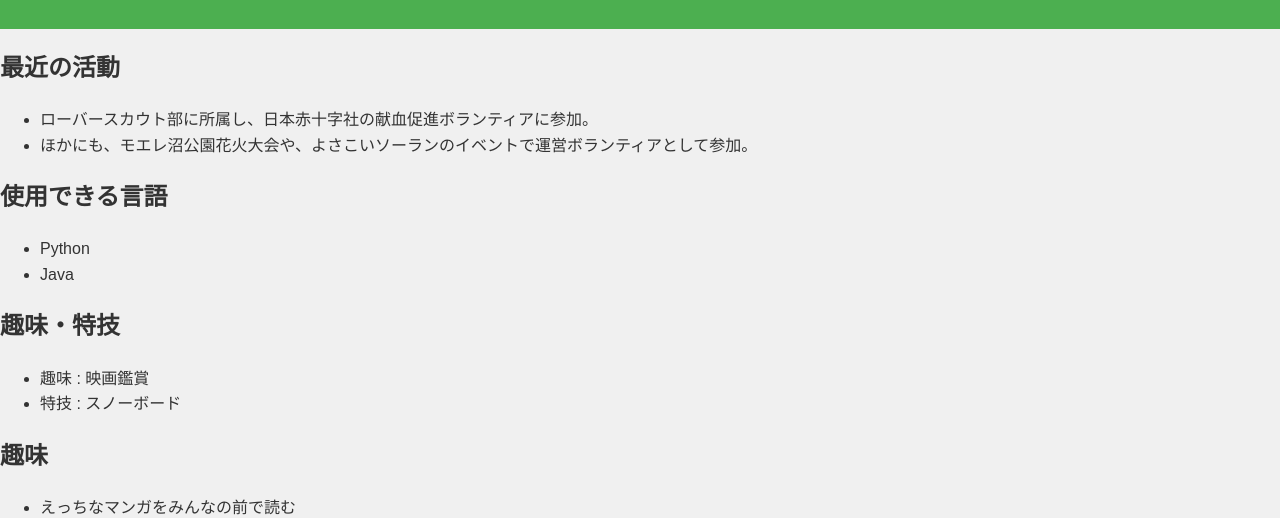
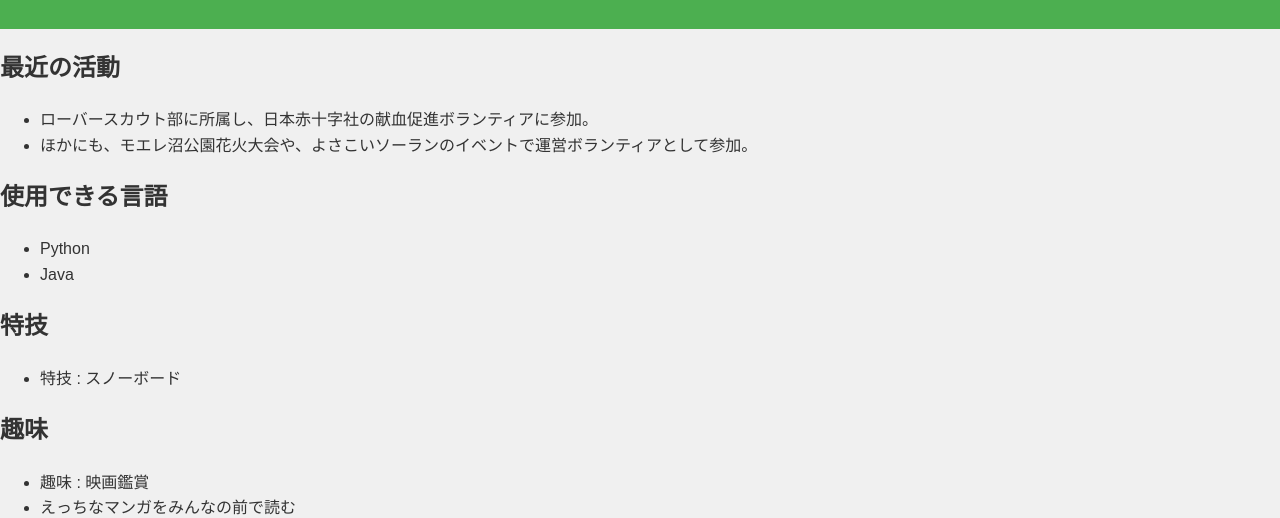
Before and after one commit to beniharuka88/nfc_business_card, a plain HTML site: page index.html in a window 1280 px wide. Shown: the part 275-793 px from the top of the page. Drawn offline with Linux system fonts and the light colour scheme.

Commit message:
一部変更しました

```diff
--- a/index.html
+++ b/index.html
@@ -32,9 +32,8 @@
     </section>
 
     <section id="mypoint">
-        <h2>趣味・特技</h2>
+        <h2>特技</h2>
         <ul>
-            <li>趣味 : 映画鑑賞</li>
             <li>特技 : スノーボード</li>
         </ul>
     </section>
@@ -42,6 +41,7 @@
     <section id="hobby">
         <h2>趣味</h2>
         <ul>
+            <li>趣味 : 映画鑑賞</li>
             <li>えっちなマンガをみんなの前で読む</li>
             <li>非常に興奮しますぅぅ</li>
         </ul>
```
